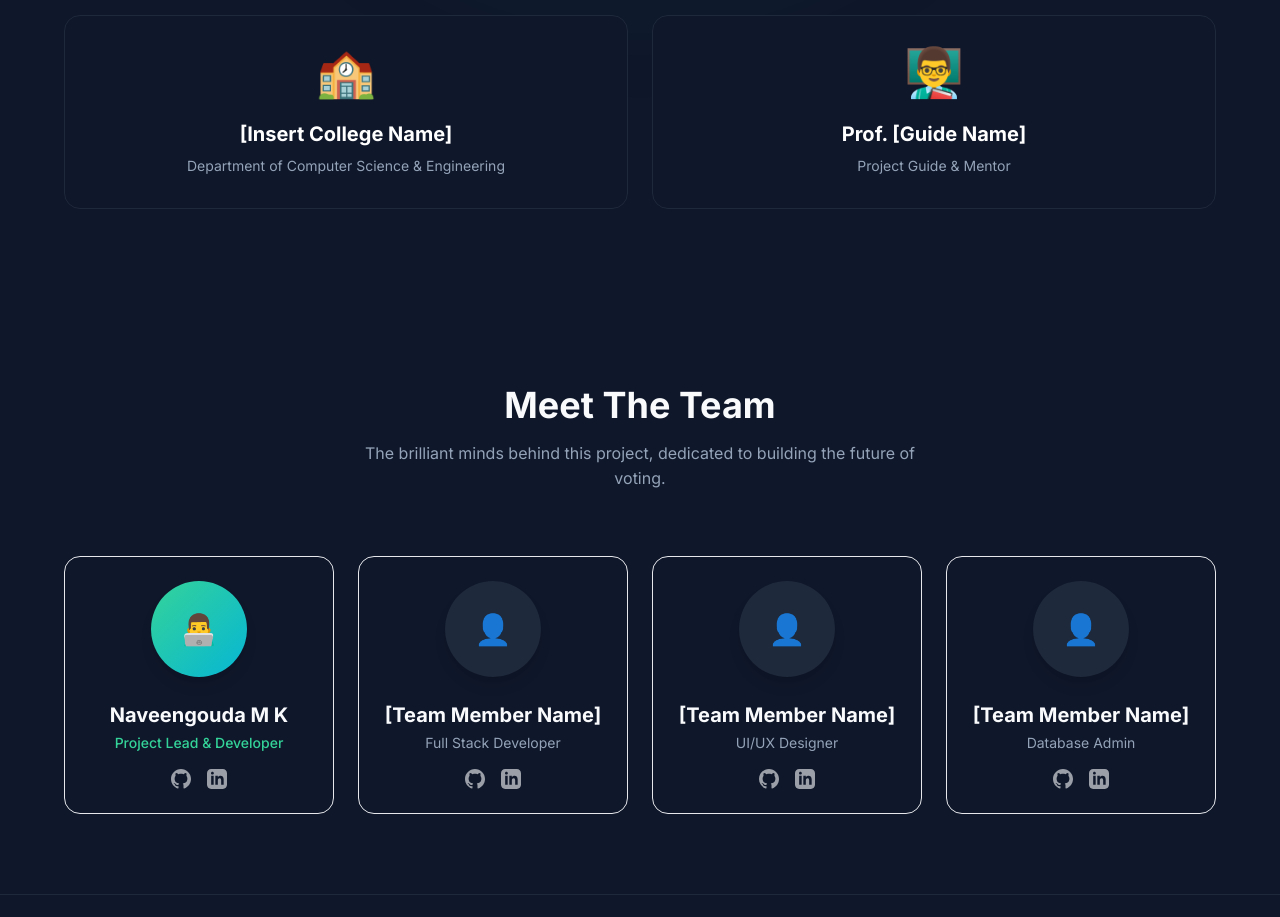
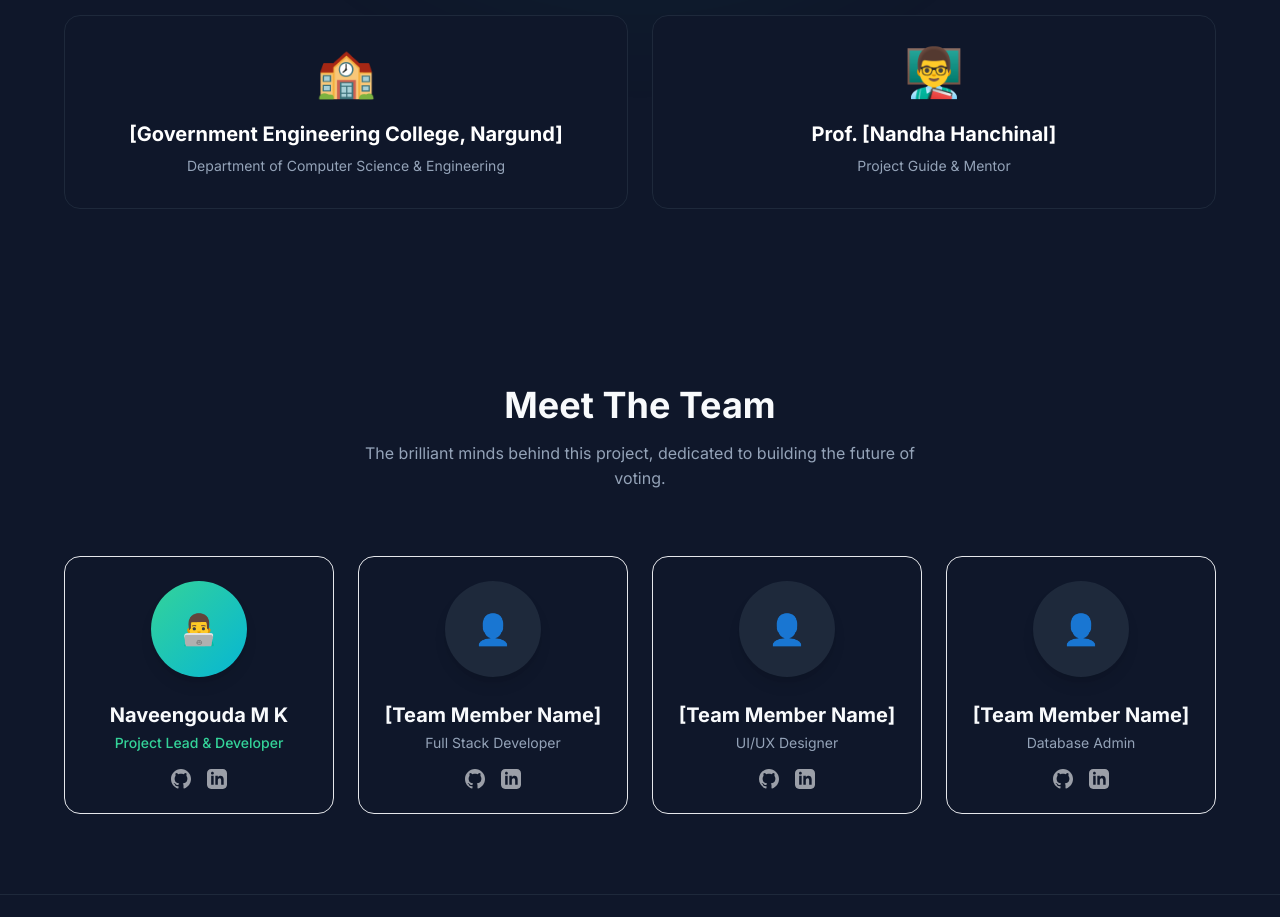
Before and after one commit to naveengoudamk/SmartVotingAppWeb, a React (Vite) app: page / in a window 1280 px wide. Shown: the part 1900-2817 px from the top of the page. Built offline with nearby package versions, Linux system fonts and the light colour scheme.

Commit message:
Updated some codes changing names  / fixed bug

```diff
--- a/src/components/About.jsx
+++ b/src/components/About.jsx
@@ -85,13 +85,13 @@ const About = () => {
                     <div className="grid grid-cols-1 md:grid-cols-2 gap-6">
                         <div className="group p-8 rounded-2xl bg-[var(--color-bg)] border border-slate-800 hover:border-emerald-500/30 transition-all duration-300 hover:-translate-y-1 hover:shadow-lg hover:shadow-emerald-500/5">
                             <div className="text-5xl mb-6 transform group-hover:scale-110 transition-transform duration-300">🏫</div>
-                            <h4 className="text-xl font-bold text-white mb-2 group-hover:text-emerald-400 transition-colors">[Insert College Name]</h4>
+                            <h4 className="text-xl font-bold text-white mb-2 group-hover:text-emerald-400 transition-colors">[Government Engineering College, Nargund]</h4>
                             <p className="text-sm text-slate-400">Department of Computer Science & Engineering</p>
                         </div>
 
                         <div className="group p-8 rounded-2xl bg-[var(--color-bg)] border border-slate-800 hover:border-emerald-500/30 transition-all duration-300 hover:-translate-y-1 hover:shadow-lg hover:shadow-emerald-500/5">
                             <div className="text-5xl mb-6 transform group-hover:scale-110 transition-transform duration-300">👨‍🏫</div>
-                            <h4 className="text-xl font-bold text-white mb-2 group-hover:text-emerald-400 transition-colors">Prof. [Guide Name]</h4>
+                            <h4 className="text-xl font-bold text-white mb-2 group-hover:text-emerald-400 transition-colors">Prof. [Nandha Hanchinal]</h4>
                             <p className="text-sm text-slate-400">Project Guide & Mentor</p>
                         </div>
                     </div>
```
Also changed, not shown: 2 other files (tests, documents, lock files or other folders).
